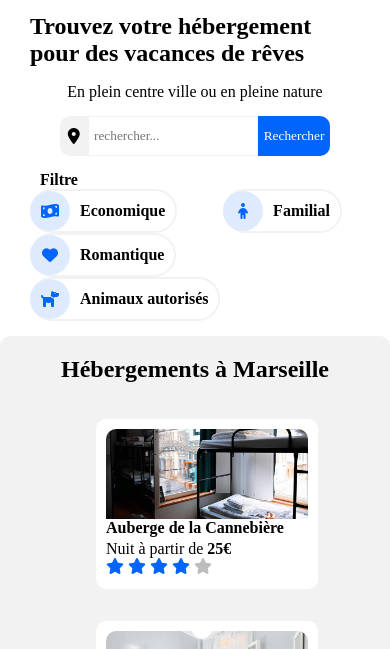
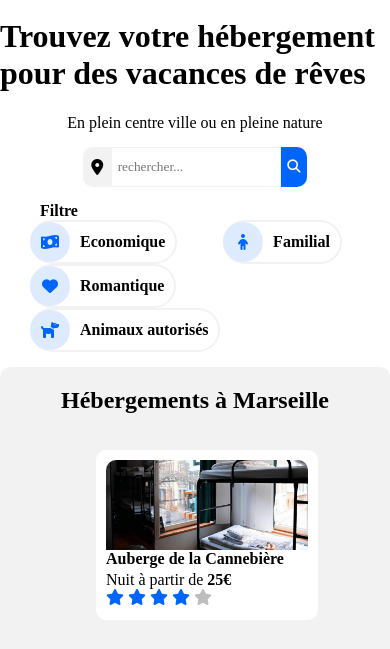
Before and after one commit to SelimWebDev/ElmahiSelim_2_14052021, a plain HTML site: page index.html in a window 390 px wide. Shown: the part 133-782 px from the top of the page. Drawn offline with Linux system fonts and the light colour scheme; a web font is replaced by a local one.

Commit message:
correction, ajout icone loupe sur bouton recherche en version mobile

```diff
--- a/index.html
+++ b/index.html
@@ -24,7 +24,10 @@
             <div id="search_block">
                 <div id="search_icone"><i class="fas fa-map-marker-alt"></i></div>
                 <input id="search_input" type="text" placeholder=" rechercher...">
-                <button id="search_btn" type="button">Rechercher</button>
+                <button id="search_btn" type="button">
+                    <div id="search_txt">Rechercher</div>
+                    <i class="fas fa-search"></i>
+                </button>
             </div>
             <div id="filter_block">
                 <div class="filter_title">
--- a/style.css
+++ b/style.css
@@ -94,6 +94,13 @@ a {
     color: white;
     border: none;
     border-radius: 0px 10px 10px 0px;
+    display: flex;
+    justify-content: center;
+    align-items: center;
+}
+
+.fas.fa-search {
+    display: none;
 }
 
 #search_input {
@@ -490,12 +497,6 @@ footer {
         color: black;
     }
 
-    h1 {
-        font-size: 1.5em;
-        margin-right: 30px;
-        margin-left: 30px;
-    }
-
     #under_title {
         display: flex;
         justify-content: center;
@@ -505,6 +506,14 @@ footer {
         margin-left: 30px;
         margin-right: 30px;
         justify-content: center;
+    }
+
+    .fas.fa-search {
+        display: block;
+    }
+
+    #search_txt {
+        display: none;
     }
 
     #filter_block {
```
